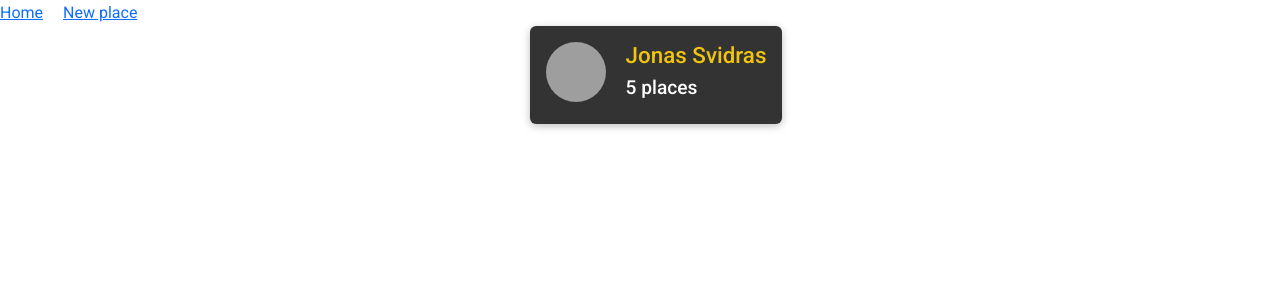
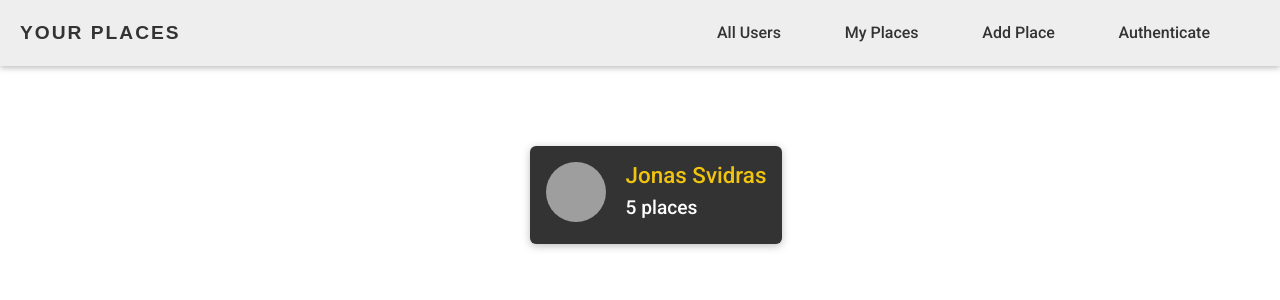
Before and after one commit to khaledrefaat/share-places, a React (Create React App) app in the folder Client/: page / in a window 1280 px wide. Shown: the top 300 px of the page. Built offline with nearby package versions, Linux system fonts and the light colour scheme; grey boxes are pictures that could not be loaded.

Commit message:
adding navbar jsx and styles

```diff
--- a/Client/src/App.js
+++ b/Client/src/App.js
@@ -2,23 +2,21 @@ import React from 'react';
 import {
   BrowserRouter as Router,
   Route,
-  Link,
   Switch,
   Redirect,
 } from 'react-router-dom';
 
+import './App.scss';
+
 import Users from './user/containers/Users';
 import NewPlace from './places/containers/NewPlace';
-
-import './App.scss';
+import MainNavigation from './shared/componets/Navigation/MainNavigation';
 
 const App = () => {
   return (
     <Router>
-      <Link to="/">Home</Link>
-      <Link to="/place/new" style={{ marginLeft: '20px' }}>
-        New place
-      </Link>
+      <MainNavigation />
+      <main>
         <Switch>
           <Route path="/" exact>
             <Users />
@@ -28,6 +26,7 @@ const App = () => {
           </Route>
           <Redirect to="/" />
         </Switch>
+      </main>
     </Router>
   );
 };
--- a/Client/src/App.scss
+++ b/Client/src/App.scss
@@ -19,5 +19,9 @@ body {
   font-weight: 400;
   position: relative;
   max-width: 100vw;
-  overflow: hidden;
+  overflow-x: hidden;
 }
+
+main {
+  margin-top: 5rem;
+}
--- /dev/null
+++ b/Client/src/shared/componets/Navigation/MainHeader.jsx
@@ -0,0 +1,26 @@
+import React, { useState, useEffect } from 'react';
+
+import { header, fixed } from './MainHeader.module.scss';
+
+const MainHeader = ({ children }) => {
+  const [scrolled, setScrolled] = useState(false);
+
+  useEffect(() => {
+    const timerId = setTimeout(() => {
+      window.addEventListener('scroll', () => {
+        const offset = window.scrollY;
+        if (offset > 50) setScrolled(true);
+        else setScrolled(false);
+      });
+    }, 1000);
+    return () => {
+      clearTimeout(timerId);
+    };
+  }, [scrolled]);
+
+  return (
+    <header className={`${header} ${scrolled ? fixed : ''}`}>{children}</header>
+  );
+};
+
+export default MainHeader;
--- /dev/null
+++ b/Client/src/shared/componets/Navigation/MainHeader.module.scss
@@ -0,0 +1,31 @@
+@import '../Variables.scss';
+
+.header {
+  display: flex;
+  width: 100vw;
+  padding: 20px;
+  align-items: center;
+  background-color: #333;
+  position: relative;
+  position: fixed;
+  top: 0;
+  left: 0;
+  right: 0;
+  z-index: 99;
+  box-shadow: 0 2px 6px rgba(0, 0, 0, 0.26);
+
+  @media only screen and (min-width: $bp-768) {
+    background-color: transparent;
+    position: relative;
+    justify-content: space-between;
+    background-color: #eee;
+  }
+}
+
+.fixed {
+  position: fixed;
+  top: 0;
+  left: 0;
+  right: 0;
+  z-index: 99;
+}
--- /dev/null
+++ b/Client/src/shared/componets/Navigation/MainNavigation.jsx
@@ -0,0 +1,32 @@
+import React, { useState } from 'react';
+import { Link } from 'react-router-dom';
+
+import MainHeader from './MainHeader';
+import NavLinks from './NavLinks';
+
+import { menuBtn, brand, nav, visible } from './MainNavigation.module.scss';
+
+const MainNavigation = () => {
+  const [isNavHidden, setIsNavHidden] = useState(true);
+
+  return (
+    <MainHeader>
+      <h1 className={brand}>
+        <Link to="/">your places</Link>
+      </h1>
+      <button
+        className={`${menuBtn} d-flex align-items-center justify-content-center flex-column`}
+        onClick={() => setIsNavHidden(isNavHidden => !isNavHidden)}
+      >
+        <span className="mb-1" />
+        <span className="mb-1" />
+        <span />
+      </button>
+      <nav className={`${nav} ${isNavHidden ? '' : visible}`}>
+        <NavLinks />
+      </nav>
+    </MainHeader>
+  );
+};
+
+export default MainNavigation;
--- /dev/null
+++ b/Client/src/shared/componets/Navigation/MainNavigation.module.scss
@@ -0,0 +1,81 @@
+@import '../Variables.scss';
+
+.menuBtn {
+  cursor: pointer;
+  margin-left: auto;
+  margin-right: 20px;
+  width: 40px;
+  height: 40px;
+  background-color: transparent;
+  border-color: transparent;
+
+  span {
+    width: 20px;
+    height: 2px;
+    background-color: #fff;
+    display: block;
+  }
+
+  @media only screen and (min-width: $bp-600) {
+    margin-right: 100px;
+  }
+
+  @media only screen and (min-width: $bp-768) {
+    // to override display flex from bootstrap class
+    display: none !important;
+  }
+}
+
+.brand {
+  text-transform: uppercase;
+  font-family: 'Poppins', sans-serif;
+  font-weight: 700;
+  font-size: 1.2rem;
+  letter-spacing: 2px;
+  margin-bottom: 0;
+
+  a {
+    color: #fff;
+    text-decoration: none;
+    @media only screen and (min-width: $bp-768) {
+      color: #333;
+    }
+  }
+}
+
+.nav {
+  position: absolute;
+  top: 100%;
+  left: 0;
+  right: 0;
+  background-color: #333;
+  width: 100%;
+  padding: 20px 0 10px 0;
+  pointer-events: none;
+  visibility: hidden;
+  opacity: 0;
+  transition: all 0.3s ease-out;
+  z-index: 99;
+
+  @media only screen and (min-width: $bp-768) {
+    margin: 0;
+    position: relative;
+    padding: 0;
+    background-color: transparent;
+    pointer-events: all;
+    visibility: visible;
+    opacity: 1;
+    background-color: #eee;
+    width: 60%;
+  }
+
+  @media only screen and (min-width: $bp-1100) {
+    width: 45%;
+  }
+}
+
+.visible {
+  visibility: visible;
+  opacity: 1;
+  pointer-events: all;
+}
--- /dev/null
+++ b/Client/src/shared/componets/Navigation/NavLinks.jsx
@@ -0,0 +1,27 @@
+import React from 'react';
+import { NavLink } from 'react-router-dom';
+
+import { list } from './NavLinks.module.scss';
+
+const NavLinks = () => {
+  return (
+    <ul className={list}>
+      <li>
+        <NavLink to="/" exact>
+          all users
+        </NavLink>
+      </li>
+      <li>
+        <NavLink to="/u1/places">my places</NavLink>
+      </li>
+      <li>
+        <NavLink to="/new/places">add place</NavLink>
+      </li>
+      <li>
+        <NavLink to="/auth">authenticate</NavLink>
+      </li>
+    </ul>
+  );
+};
+
+export default NavLinks;
--- /dev/null
+++ b/Client/src/shared/componets/Navigation/NavLinks.module.scss
@@ -0,0 +1,63 @@
+@import '../Variables.scss';
+
+.list {
+  list-style: none;
+  display: flex;
+  justify-content: space-between;
+  align-items: flex-start;
+  flex-direction: column;
+  padding-left: 10px;
+
+  @media only screen and (min-width: $bp-768) {
+    flex-direction: row;
+    align-items: center;
+    margin: 0;
+    position: relative;
+    padding: 0;
+    background-color: transparent;
+    pointer-events: all;
+    visibility: visible;
+    opacity: 1;
+  }
+
+  li {
+    cursor: pointer;
+  }
+
+  li:last-of-type {
+    margin: 10px;
+    @media only screen and (min-width: $bp-768) {
+      margin: 0;
+      margin-left: 15px;
+      margin-right: 50px;
+    }
+  }
+
+  li:not(:last-of-type) {
+    font-size: 1rem;
+    margin: 10px 10px;
+    @media only screen and (min-width: $bp-768) {
+      margin: 0 8px;
+      font-size: 1rem;
+    }
+    @media only screen and (min-width: $bp-1100) {
+      margin: 0 15px;
+    }
+  }
+
+  a {
+    text-decoration: none;
+    color: #fff;
+    transition: 0.2s color ease-out;
+    text-transform: capitalize;
+    font-weight: 500;
+
+    &:hover {
+      color: #bbb;
+    }
+
+    @media only screen and (min-width: $bp-768) {
+      color: #333;
+    }
+  }
+}
--- /dev/null
+++ b/Client/src/shared/componets/Variables.scss
@@ -0,0 +1,3 @@
+$bp-1100: 68.75em;
+$bp-768: 48em;
+$bp-600: 37.5em;
```
Also changed, not shown: Client/src/shared/componets/Navigation/SideDrawer.jsx (added), Client/src/shared/componets/Navigation/SideDrawer.module.scss (added). Lines whose indentation alone changed are shown as unchanged.
